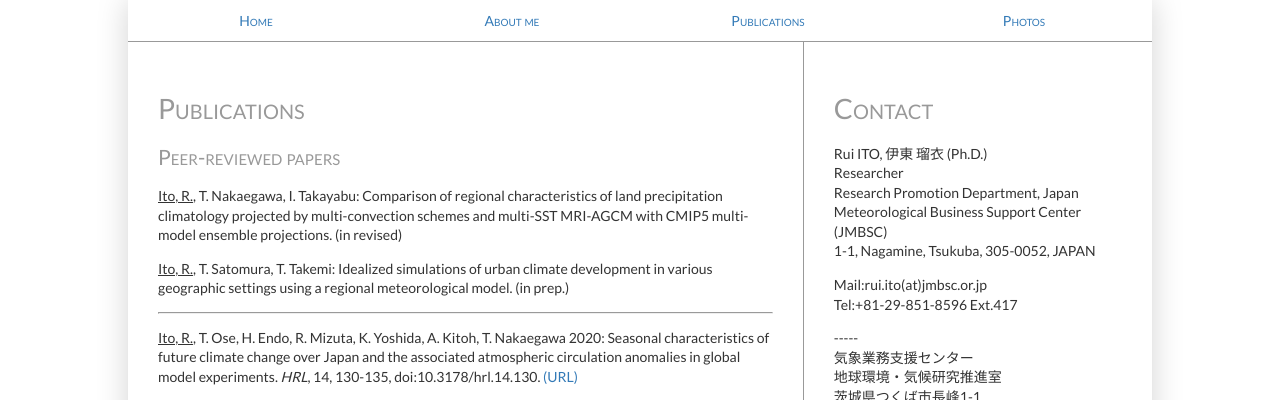
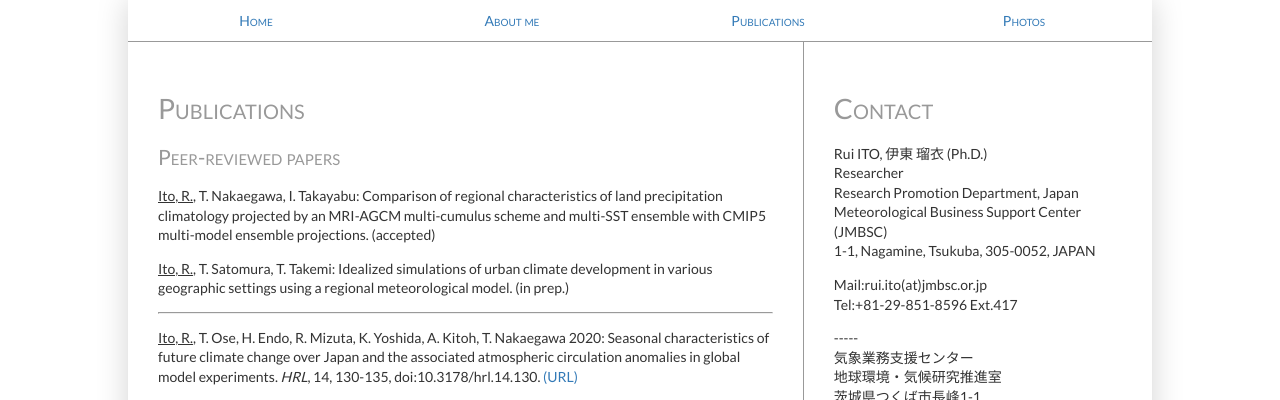
Before and after one commit to rui-climbiz/rui-climbiz.github.io, a Jekyll site: the page built from publications.html, in a window 1280 px wide and 900 px high. Shown: the top 400 px of the window. Built offline with Jekyll 4.4.1, drawn with Linux system fonts in a browser that asks for light colours.

Commit message:
Update publications.html

```diff
--- a/publications.html
+++ b/publications.html
@@ -5,7 +5,7 @@
 ---
 <h1>Publications</h1>
 <h2>Peer-reviewed papers</h2>
-<p><u>Ito, R.</u>, T. Nakaegawa, I. Takayabu: Comparison of regional characteristics of land precipitation climatology projected by multi-convection schemes and multi-SST MRI-AGCM with CMIP5 multi-model ensemble projections. (in revised)</p>
+<p><u>Ito, R.</u>, T. Nakaegawa, I. Takayabu: Comparison of regional characteristics of land precipitation climatology projected by an MRI-AGCM multi-cumulus scheme and multi-SST ensemble with CMIP5 multi-model ensemble projections. (accepted)</p>
 <p><u>Ito, R.</u>, T. Satomura, T. Takemi: Idealized simulations of urban climate development in various geographic settings using a regional meteorological model. (in prep.)</p>
 <hr>
 <p><u>Ito, R.</u>, T. Ose, H. Endo, R. Mizuta, K. Yoshida, A. Kitoh, T. Nakaegawa 2020: Seasonal characteristics of future climate change over Japan and the associated atmospheric circulation anomalies in global model experiments. <i>HRL</i>, 14, 130-135, doi:10.3178/hrl.14.130. <a href="https://doi.org/10.3178/hrl.14.130">(URL)</a></p>
```
